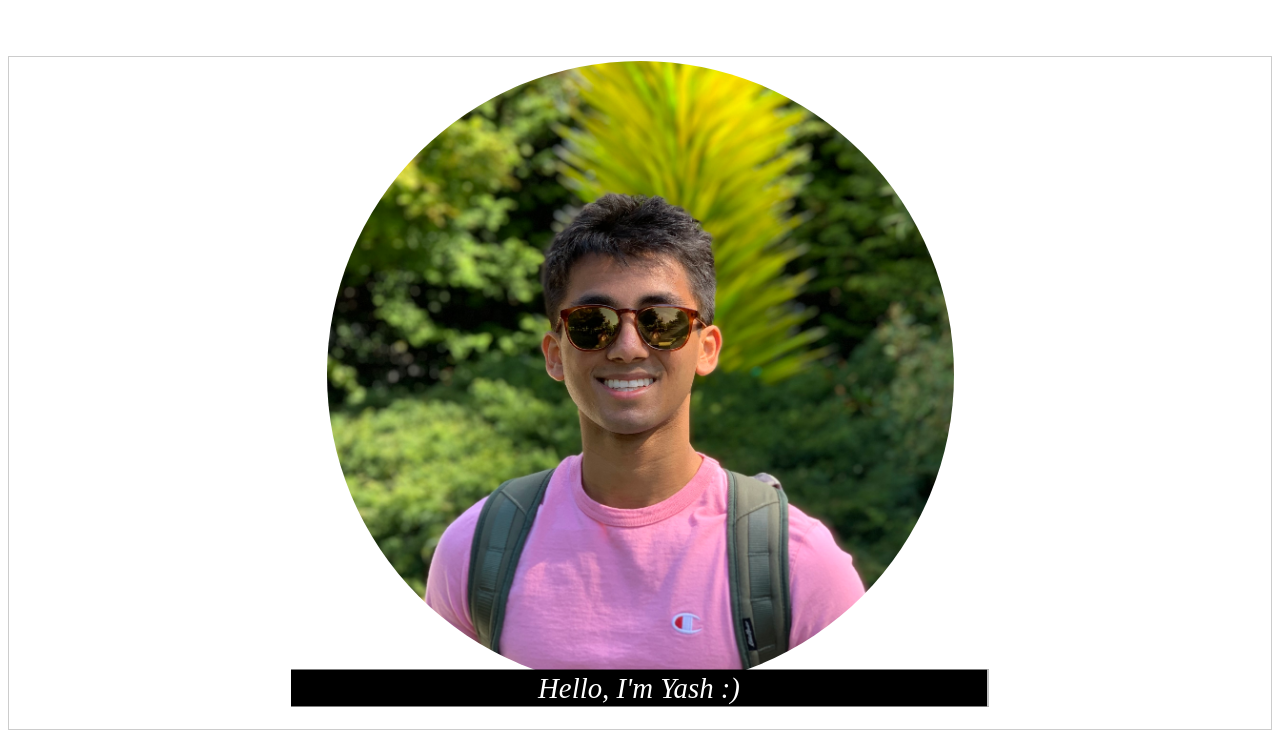
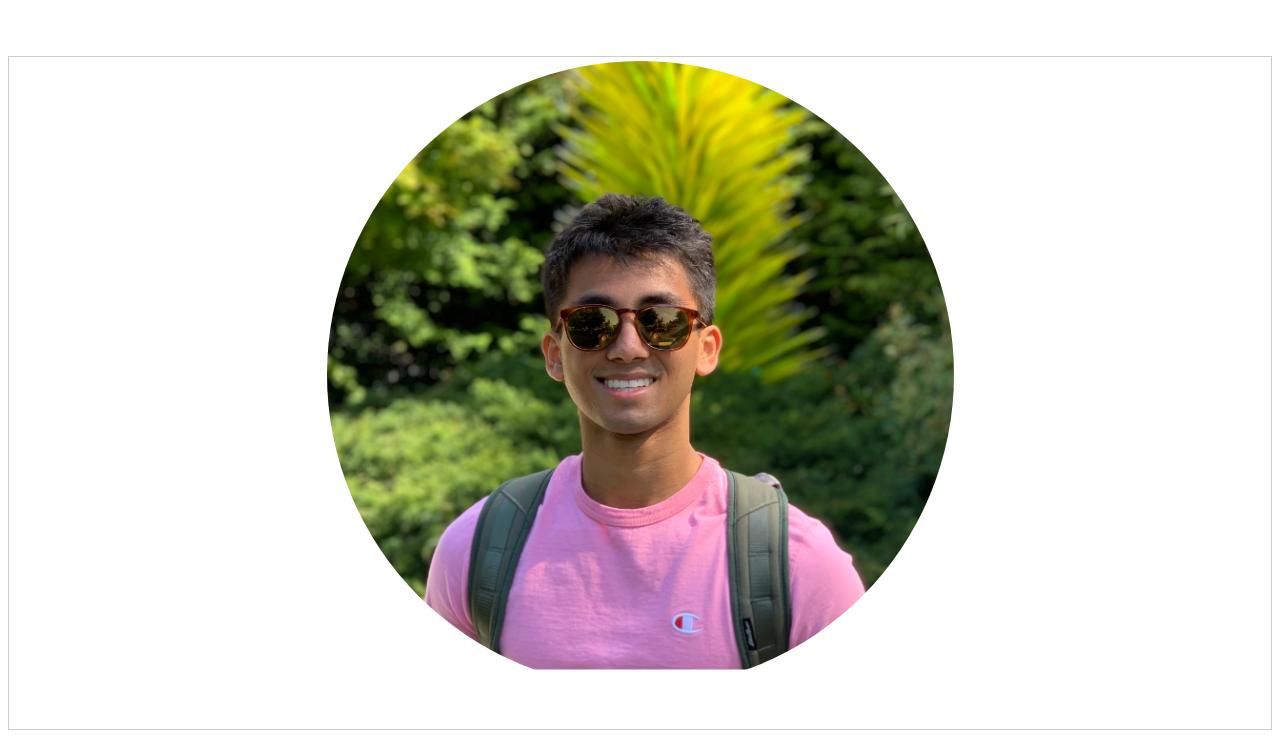
Before and after one commit to YashPotdukhe/YashPotdukhe.github.io, a plain HTML site: page index.html in a window 1280 px wide. Drawn offline with Linux system fonts and the light colour scheme.

Commit message:
Testing background color #2

```diff
--- a/index.html
+++ b/index.html
@@ -13,7 +13,7 @@
             <figure>
                 <img src="Yash_website_pic.jpg" alt="Self-Portrait" class = "center">
                 <!-- <p class="line-1 anim-typewriter">Hey, I'm Yash :)</p> -->
-                <figcaption class ="line-1 anim-typewriter" style="background-color: black">Hello, I'm Yash :)</figcaption>
+                <figcaption class ="line-1 anim-typewriter" style="background-color: white">Hello, I'm Yash :)</figcaption>
             </figure>
 
         </body>
```
